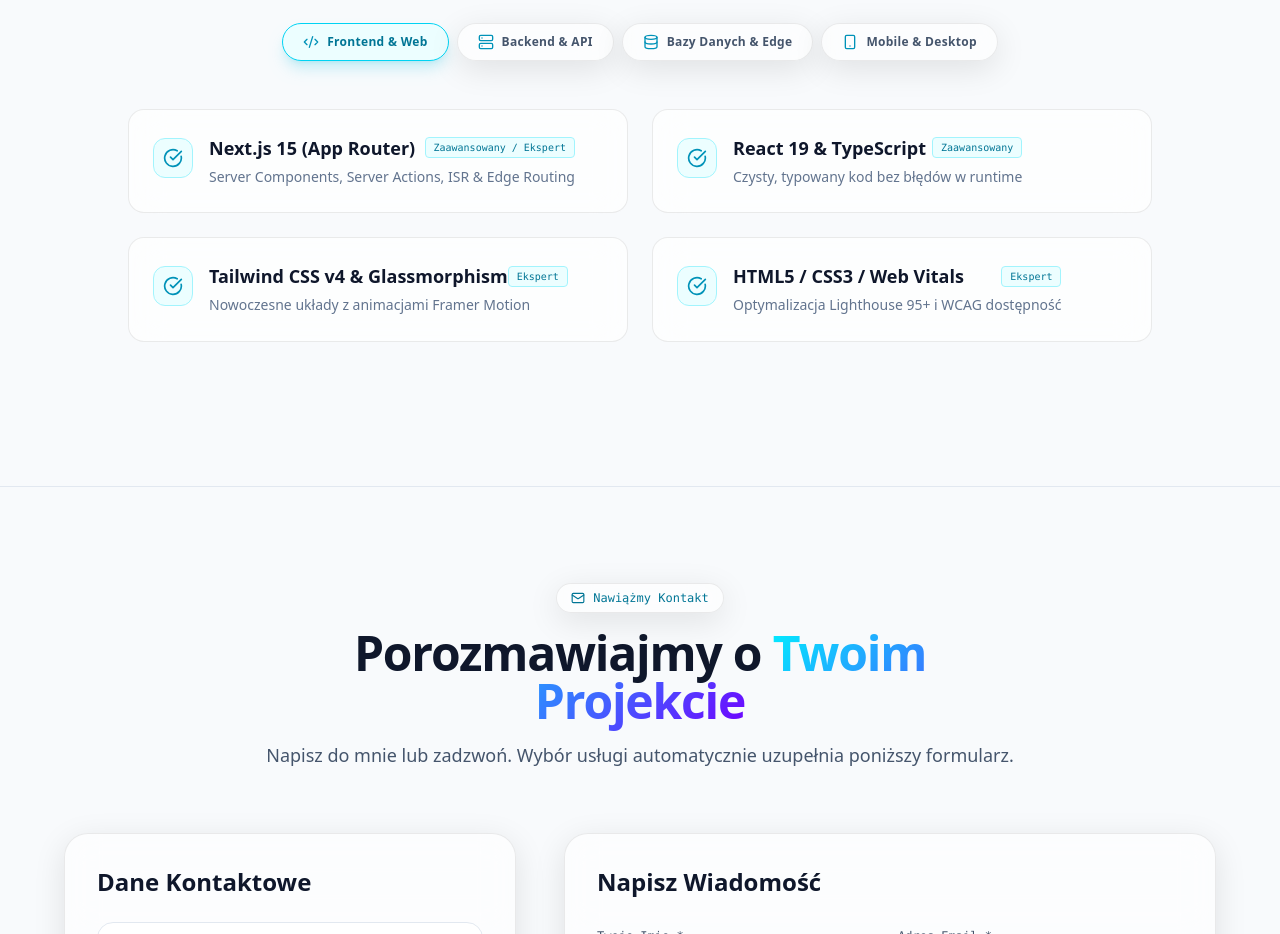
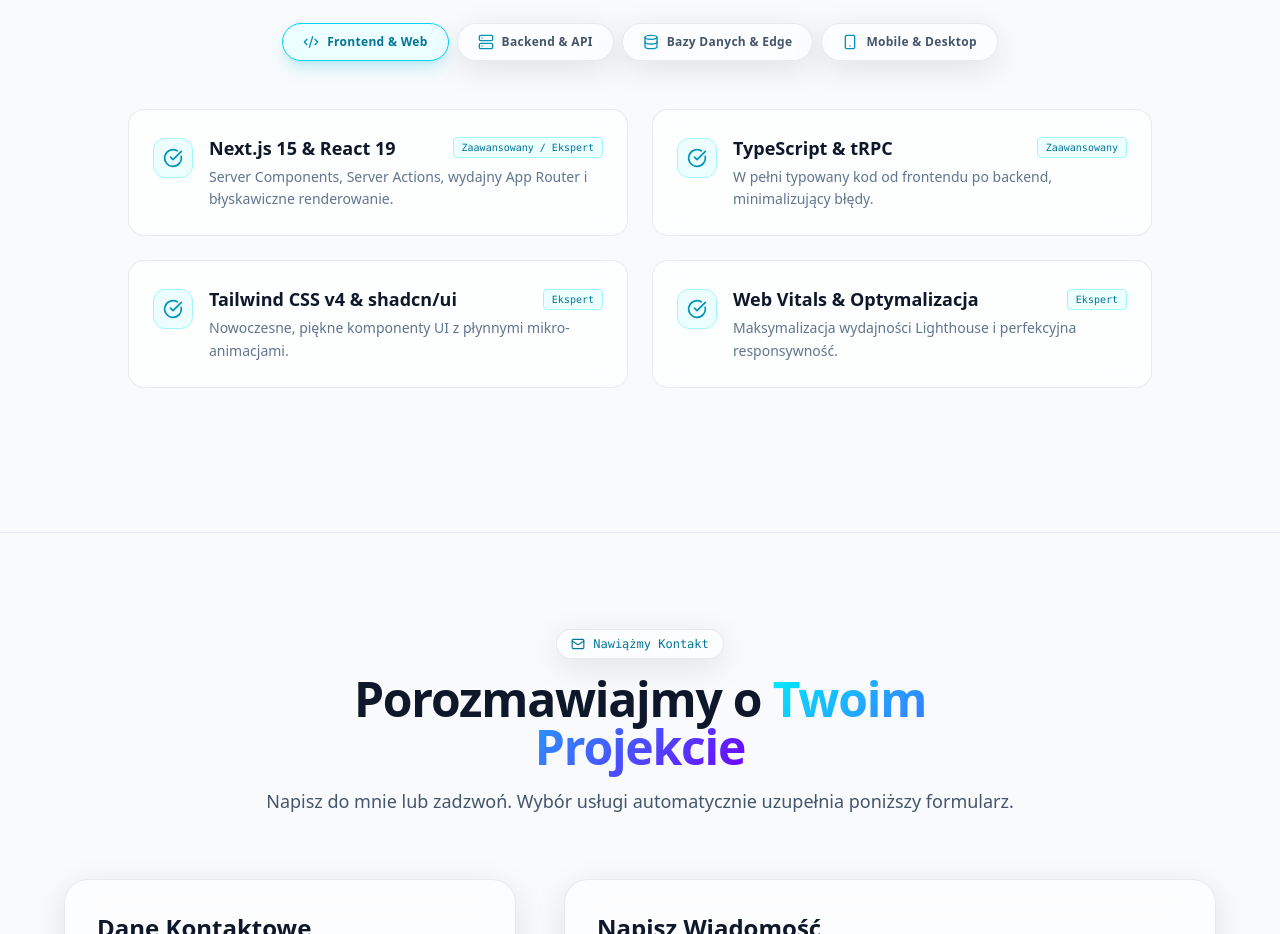
Before and after one commit to xitali/emanuelw.pl, a Next.js app: page / in a window 1280 px wide. Shown: the part 2760-3694 px from the top of the page. Built offline with nearby package versions, Linux system fonts and the light colour scheme; no server answers; the database is empty.

Commit message:
Update Tech Stack section with modern tech and architecture

```diff
--- a/src/components/TechStackSection.tsx
+++ b/src/components/TechStackSection.tsx
@@ -15,25 +15,26 @@ export default function TechStackSection() {
 
   const technologies = {
     frontend: [
-      { name: "Next.js 15 (App Router)", level: "Zaawansowany / Ekspert", desc: "Server Components, Server Actions, ISR & Edge Routing" },
-      { name: "React 19 & TypeScript", level: "Zaawansowany", desc: "Czysty, typowany kod bez błędów w runtime" },
-      { name: "Tailwind CSS v4 & Glassmorphism", level: "Ekspert", desc: "Nowoczesne układy z animacjami Framer Motion" },
-      { name: "HTML5 / CSS3 / Web Vitals", level: "Ekspert", desc: "Optymalizacja Lighthouse 95+ i WCAG dostępność" },
+      { name: "Next.js 15 & React 19", level: "Zaawansowany / Ekspert", desc: "Server Components, Server Actions, wydajny App Router i błyskawiczne renderowanie." },
+      { name: "TypeScript & tRPC", level: "Zaawansowany", desc: "W pełni typowany kod od frontendu po backend, minimalizujący błędy." },
+      { name: "Tailwind CSS v4 & shadcn/ui", level: "Ekspert", desc: "Nowoczesne, piękne komponenty UI z płynnymi mikro-animacjami." },
+      { name: "Web Vitals & Optymalizacja", level: "Ekspert", desc: "Maksymalizacja wydajności Lighthouse i perfekcyjna responsywność." },
     ],
     backend: [
-      { name: "Node.js / Next.js Server", level: "Zaawansowany", desc: "Wydajne endpointy REST oraz GraphQL API" },
-      { name: "Python / Fast-API / Automation", level: "Średniozaawansowany", desc: "Skrypty automatyzujące i integracje botów" },
-      { name: "Autentykacja & Bezpieczeństwo", level: "Zaawansowany", desc: "JWT, OAuth, Supabase Auth, RBAC Role" },
+      { name: "Node.js & Hono (Edge Computing)", level: "Zaawansowany", desc: "Ultraszybkie endpointy API i logika biznesowa wykonywana blisko użytkownika." },
+      { name: "Architektura Event-Driven", level: "Średniozaawansowany", desc: "Skalowalne systemy asynchroniczne gotowe na duże natężenie ruchu." },
+      { name: "Zaawansowane Bezpieczeństwo", level: "Zaawansowany", desc: "Logowanie bezhasłowe (Magic Links), JWT, OAuth 2.0 oraz reguły RBAC." },
     ],
     database: [
-      { name: "Turso (LibSQL / SQLite Edge)", level: "Ekspert", desc: "Ultra-szybka baza danych na brzegu AWS EU-West" },
-      { name: "Supabase (PostgreSQL & Storage)", level: "Ekspert", desc: "Bazy relacyjne, Row Level Security, R2 / CDN Bucket" },
-      { name: "Drizzle ORM & Prisma", level: "Zaawansowany", desc: "Bezpieczne zapytania i szybkie migracje schema" },
+      { name: "Turso (Edge SQLite)", level: "Ekspert", desc: "Błyskawiczna baza danych replikowana globalnie na brzegu sieci." },
+      { name: "Supabase & PostgreSQL", level: "Ekspert", desc: "Potężne bazy relacyjne ze Storage i nasłuchiwaniem zmian w czasie rzeczywistym." },
+      { name: "Vector Databases (RAG)", level: "Zaawansowany", desc: "Rozwiązania do błyskawicznego przeszukiwania kontekstowego i zaawansowanych systemów rekomendacji." },
+      { name: "Drizzle ORM", level: "Zaawansowany", desc: "Superszybki, bezpieczny ORM do wydajnej i bezbłędnej komunikacji z bazą." },
     ],
     mobile: [
-      { name: "React Native & Expo", level: "Zaawansowany", desc: "Aplikacje mobilne na iOS & Android z jedną bazą kodu" },
-      { name: "Flutter & Dart", level: "Średniozaawansowany", desc: "Wydajne hybrydowe interfejsy mobilne" },
-      { name: "Electron & Tauri", level: "Zaawansowany", desc: "Natywne aplikacje pulpitowe dla Windows & macOS" },
+      { name: "React Native & Expo", level: "Zaawansowany", desc: "Wydajne aplikacje mobilne na iOS & Android współdzielące kod z wersją webową." },
+      { name: "Flutter & Dart", level: "Średniozaawansowany", desc: "Przepiękne, natywnie skompilowane hybrydowe interfejsy z płynnością 120 FPS." },
+      { name: "Tauri (Rust) & Electron", level: "Zaawansowany", desc: "Niezwykle lekkie i wydajne aplikacje desktopowe oparte na kodzie webowym." },
     ],
   };
 
```
